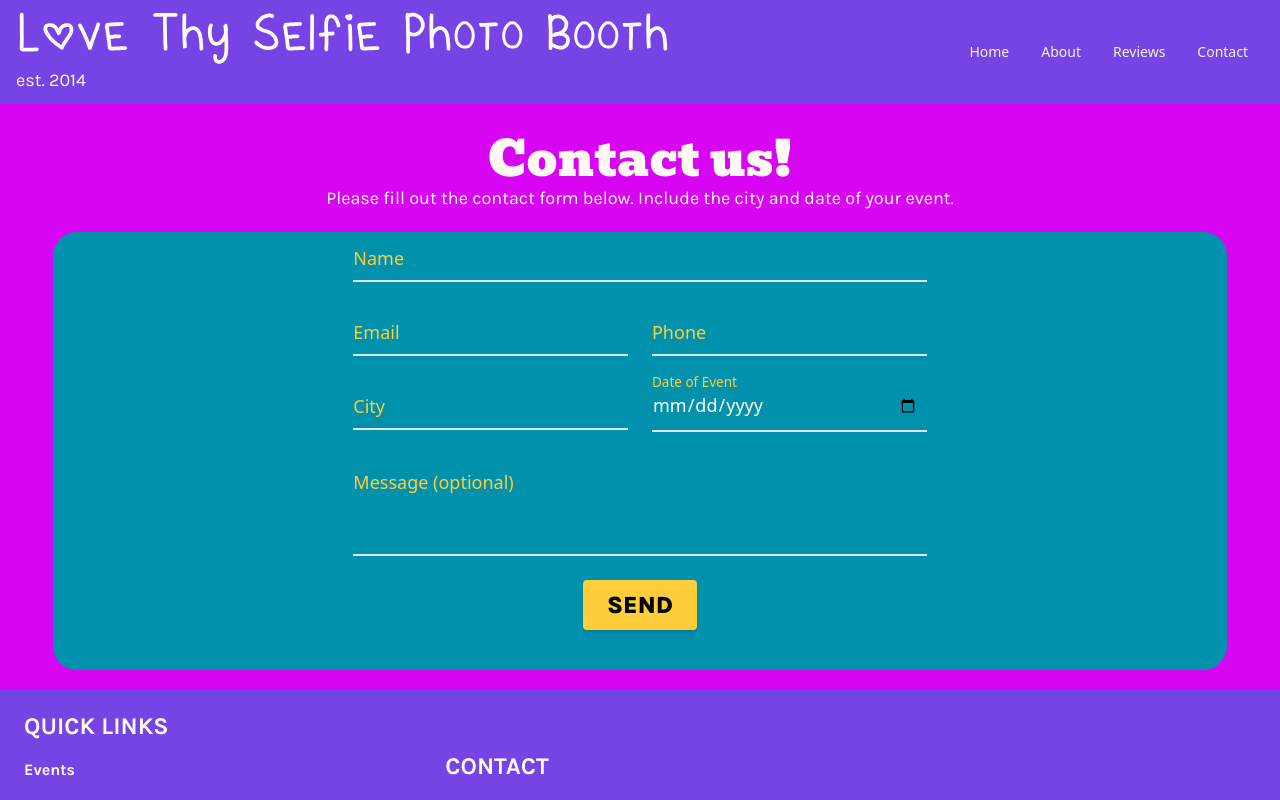
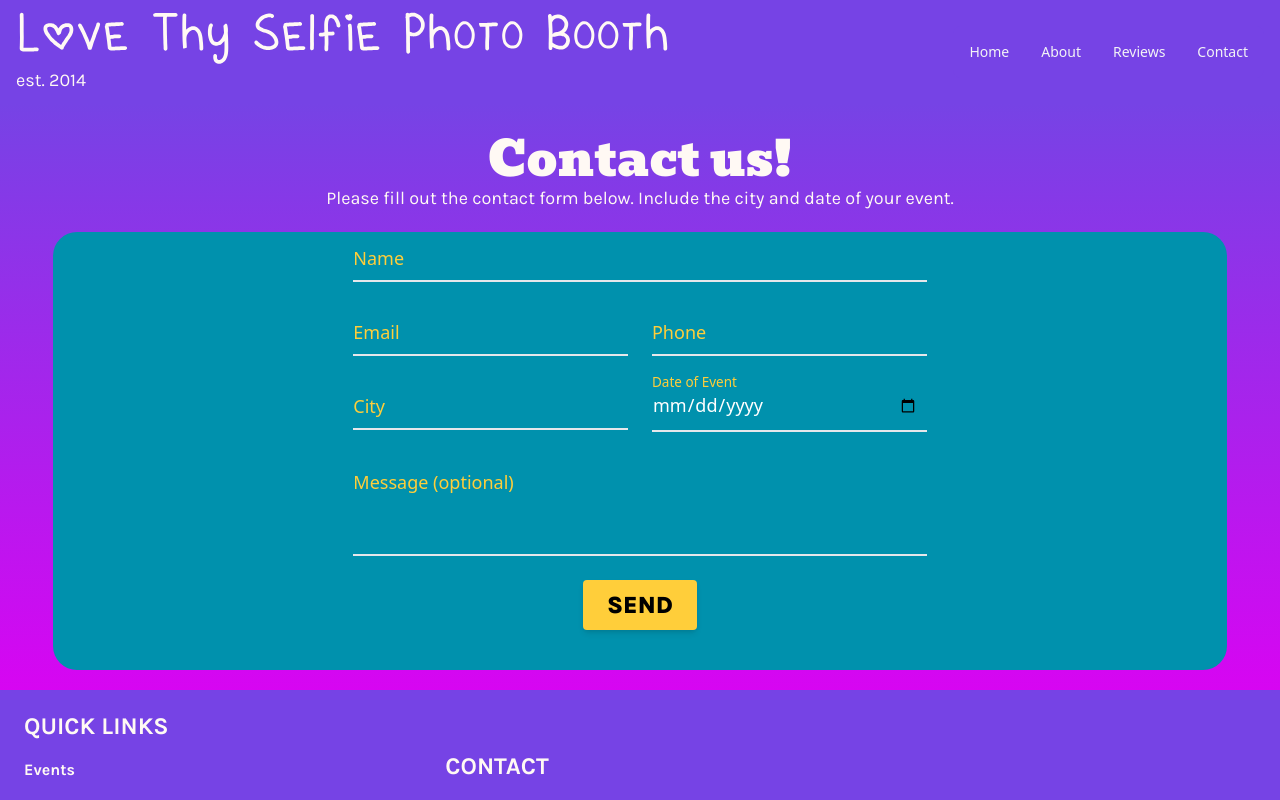
Before and after one commit to missatrox44/love-thy-selfie, a React (Vite) app: page /contact in a window 1280 px wide. Shown: the top 800 px of the page. Built offline with nearby package versions, Linux system fonts and the light colour scheme.

Commit message:
added background color gradient to contact form

```diff
--- a/src/components/ContactForm/index.jsx
+++ b/src/components/ContactForm/index.jsx
@@ -73,9 +73,9 @@ export default function ContactForm() {
   }
 
   return (
-    <div className='bg-[var(--pink)] pb-5'>
+    <div className='bg-gradient-to-t from-accent2 to-primary move-to-back pb-5'>
 
-        <div className="text-center text-[#FFF9F4] mb-5 mx-5 bg-[var(--pink)]">
+        <div className="text-center text-[#FFF9F4] mb-5 mx-5 ">
           <h2 className={`bevan text-5xl pt-8 ${isHideToast ? "" : "hidden"}`}>
             Contact us!
           </h2>
--- a/src/components/HighTech/HighTech.jsx
+++ b/src/components/HighTech/HighTech.jsx
@@ -1,6 +1,6 @@
 import React from 'react';
 import assistants from '../../assets/assistants.png'
-import './styles.css';
+// import './styles.css';
 
 export default function HighTech() {
 
```
